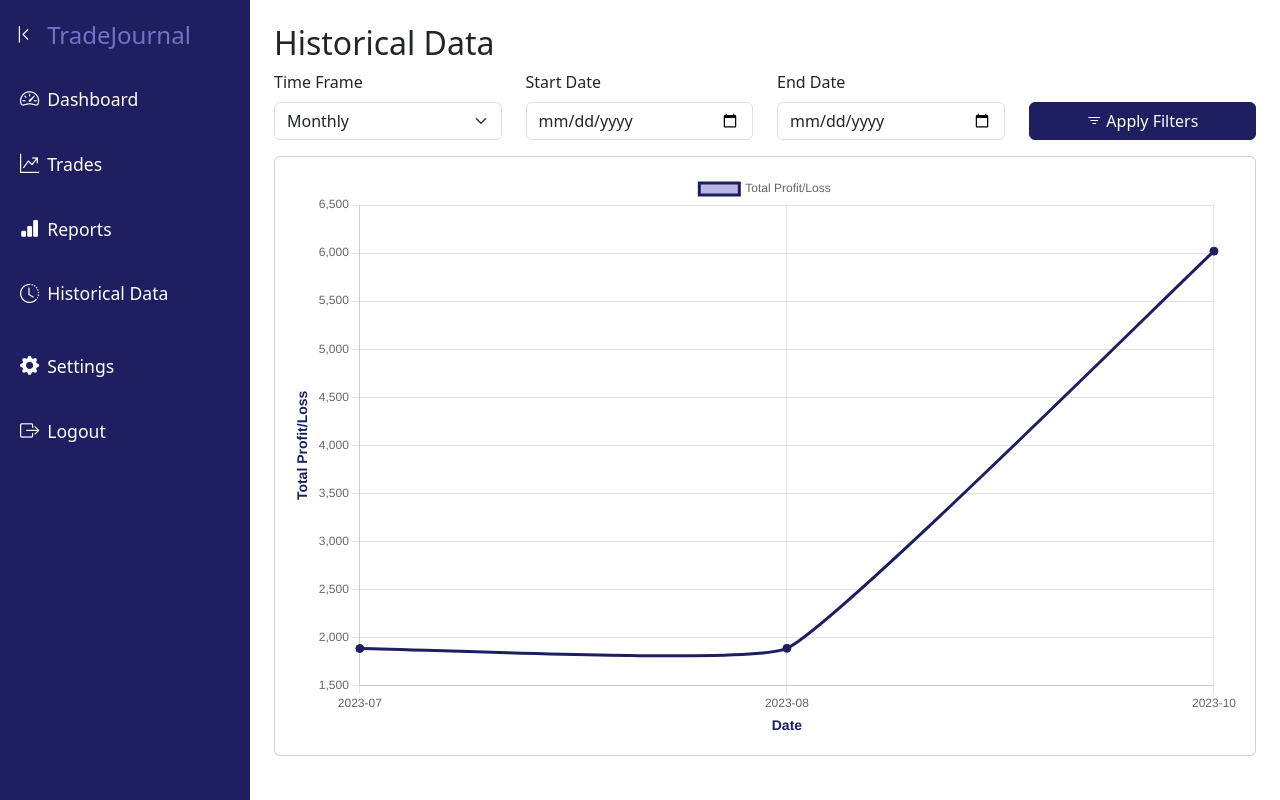
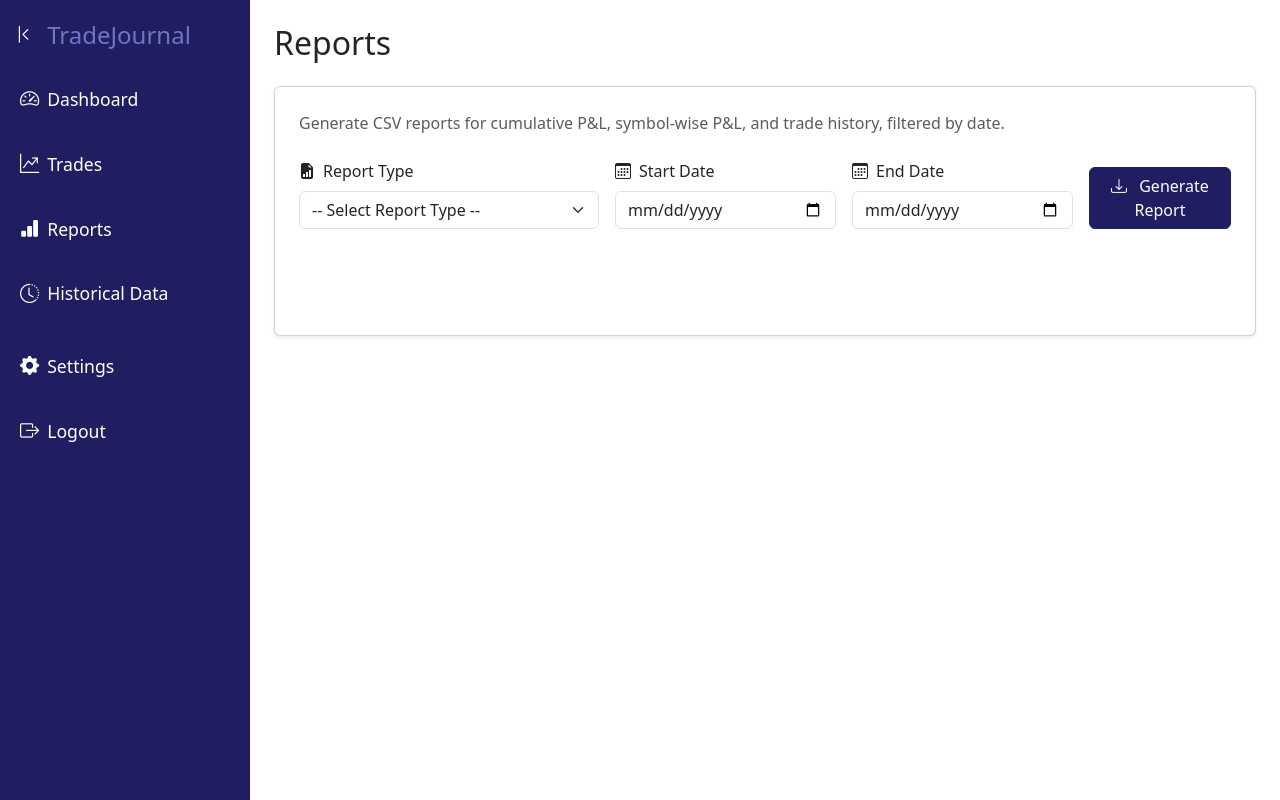
Before and after one commit to glen-s-abraham/trade-ledger, a React (Create React App) app in the folder client/: page / in a window 1280 px wide. Built offline with nearby package versions, Linux system fonts and the light colour scheme.

Commit message:
feat(client):added reports ui

```diff
--- a/client/package.json
+++ b/client/package.json
@@ -9,8 +9,10 @@
     "bootstrap": "^5.3.3",
     "bootstrap-icons": "^1.11.3",
     "chart.js": "^4.4.6",
+    "client": "file:",
     "date-fns": "^4.1.0",
     "react": "^18.3.1",
+    "react-bootstrap": "^2.10.5",
     "react-chartjs-2": "^5.2.0",
     "react-dom": "^18.3.1",
     "react-scripts": "5.0.1",
--- a/client/src/App.js
+++ b/client/src/App.js
@@ -6,15 +6,17 @@ import Sidebar from './components/sidebar/Sidebar';
 import Dashboard from './components/dashboard/Dashboard';
 import Trades from './components/trades/Trades';
 import HistoricalData from './components/historicalData/HistoricalData';
+import Reports from './components/report/Reports';
 
 function App() {
   return (
     <div className="d-flex">
       <Sidebar />
       <div className="flex-grow-1">
-        {/* <Dashboard /> */}
-        {/* <Trades/> */}
-        <HistoricalData />
+        {/* <Dashboard />
+        <Trades/>
+        <HistoricalData /> */}
+        <Reports/>
       </div>
     </div>
   );
--- /dev/null
+++ b/client/src/components/report/Reports.js
@@ -0,0 +1,69 @@
+import React, { useState } from 'react';
+
+function Reports() {
+    const [reportType, setReportType] = useState('');
+    const [startDate, setStartDate] = useState('');
+    const [endDate, setEndDate] = useState('');
+
+    const handleGenerateReport = () => {
+        // Fetching and downloading logic here
+    };
+
+    return (
+        <div className="reports-section container p-4">
+            <h2 className="mb-4">Reports</h2>
+            <div className="card shadow-sm p-4 mb-4" style={{ minHeight: '250px' }}>
+                <p className="text-muted mb-4">
+                    Generate CSV reports for cumulative P&L, symbol-wise P&L, and trade history, filtered by date.
+                </p>
+                <div className="row g-3 mb-4 align-items-end">
+                    <div className="col-md-4">
+                        <label className="form-label">
+                            <i className="bi bi-file-earmark-bar-graph-fill me-2"></i>Report Type
+                        </label>
+                        <select
+                            className="form-select"
+                            value={reportType}
+                            onChange={(e) => setReportType(e.target.value)}
+                        >
+                            <option value="">-- Select Report Type --</option>
+                            <option value="cumulative-pnl">Cumulative P&L</option>
+                            <option value="symbol-wise-pnl">Symbol-wise P&L</option>
+                            <option value="trade-history">Trade History</option>
+                        </select>
+                    </div>
+                    <div className="col-md-3">
+                        <label className="form-label">
+                            <i className="bi bi-calendar3 me-2"></i>Start Date
+                        </label>
+                        <input
+                            type="date"
+                            className="form-control"
+                            value={startDate}
+                            onChange={(e) => setStartDate(e.target.value)}
+                        />
+                    </div>
+                    <div className="col-md-3">
+                        <label className="form-label">
+                            <i className="bi bi-calendar3 me-2"></i>End Date
+                        </label>
+                        <input
+                            type="date"
+                            className="form-control"
+                            value={endDate}
+                            onChange={(e) => setEndDate(e.target.value)}
+                        />
+                    </div>
+                    <div className="col-md-2">
+                        <button className="btn btn-primary w-100" onClick={handleGenerateReport}>
+                            <i className="bi bi-download me-2"></i> Generate Report
+                        </button>
+                    </div>
+                </div>
+            </div>
+
+        </div>
+    );
+}
+
+export default Reports;
```
